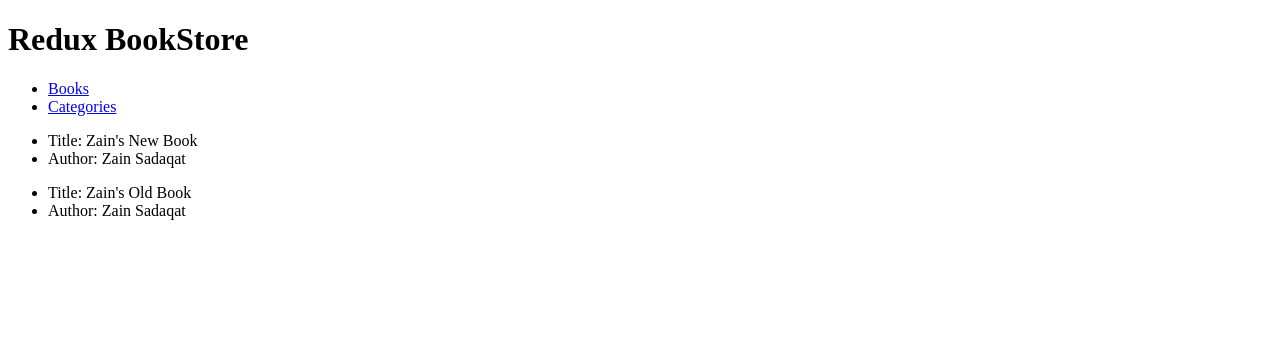
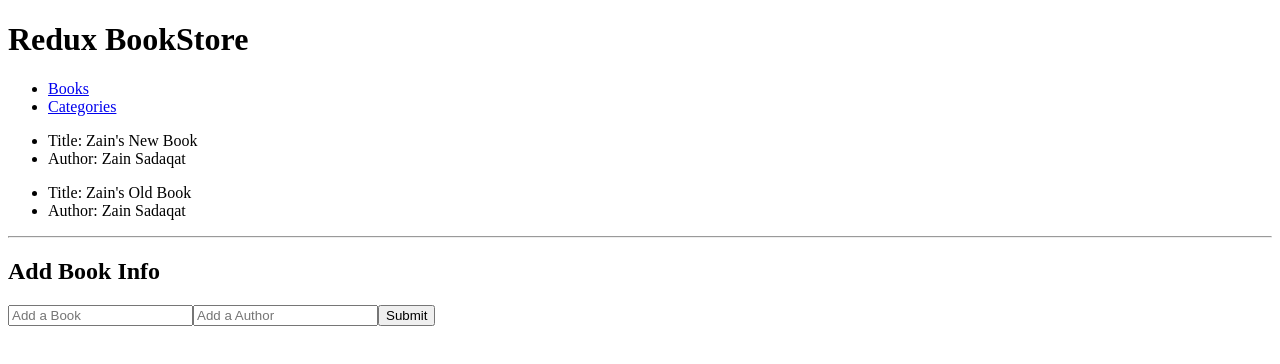
Before and after one commit to zainsadaqat/bookstore, a React (Create React App) app: page / in a window 1280 px wide. Shown: the top 364 px of the page. Built offline with nearby package versions, Linux system fonts and the light colour scheme.

Commit message:
Render CreateNewComponent in Books

```diff
--- a/src/components/Books.js
+++ b/src/components/Books.js
@@ -1,11 +1,14 @@
 import React from 'react';
 import Book from './Book';
+import CreateNewBook from './CreateNewBook';
 
 function Books() {
   return (
     <section>
       <Book title="Zain's New Book" author="Zain Sadaqat" />
       <Book title="Zain's Old Book" author="Zain Sadaqat" />
+      <hr />
+      <CreateNewBook />
     </section>
   );
 }
--- a/src/components/CreateNewBook.js
+++ b/src/components/CreateNewBook.js
@@ -1,9 +1,13 @@
 function CreateNewBook() {
   return (
-    <form>
-      <input type="text" placeholder="Add a Book" />
-      <input type="text" placeholder="Add a Author" />
-    </form>
+    <>
+      <h2>Add Book Info</h2>
+      <form>
+        <input type="text" placeholder="Add a Book" />
+        <input type="text" placeholder="Add a Author" />
+        <input type="submit" />
+      </form>
+    </>
   );
 }
 
```
